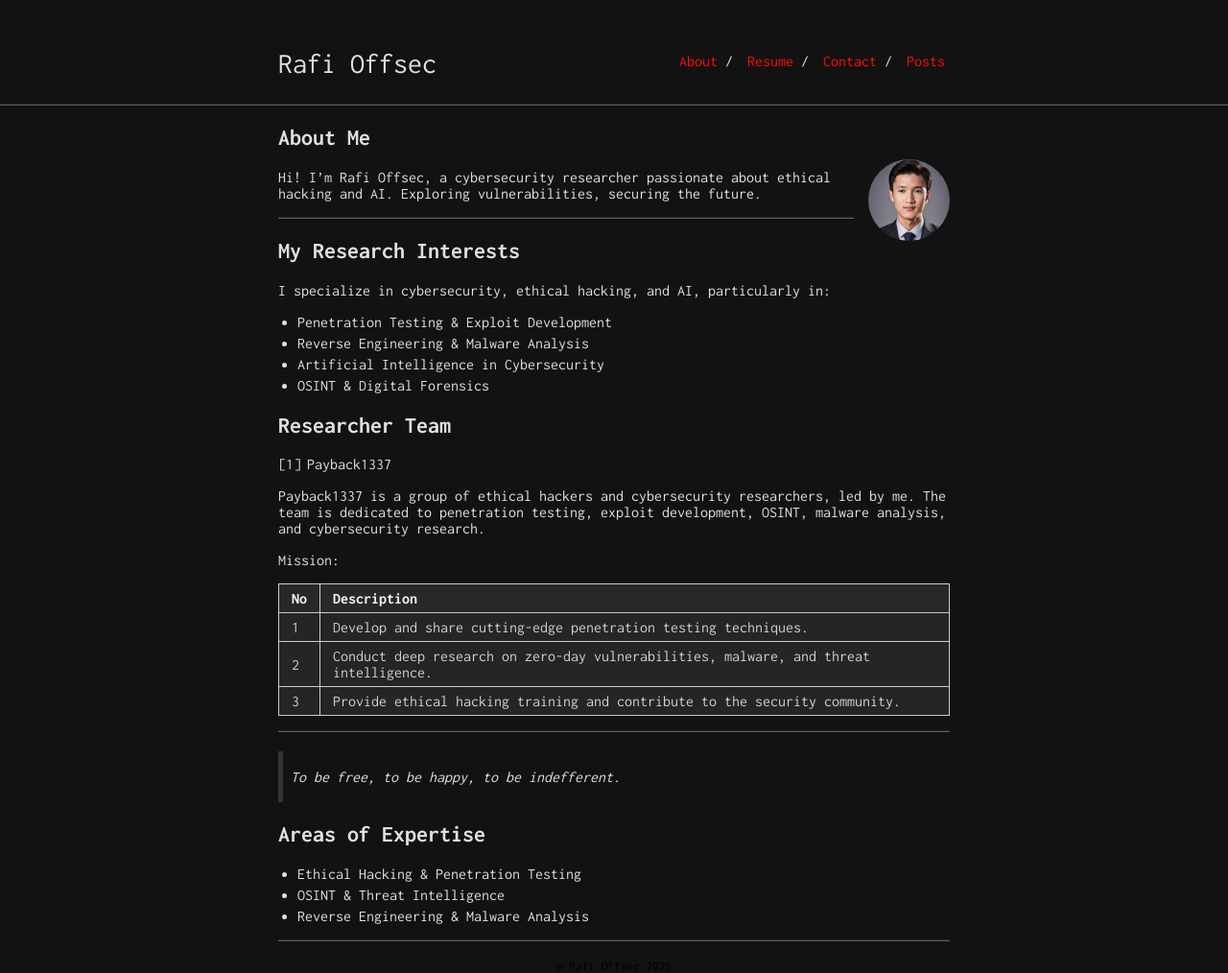
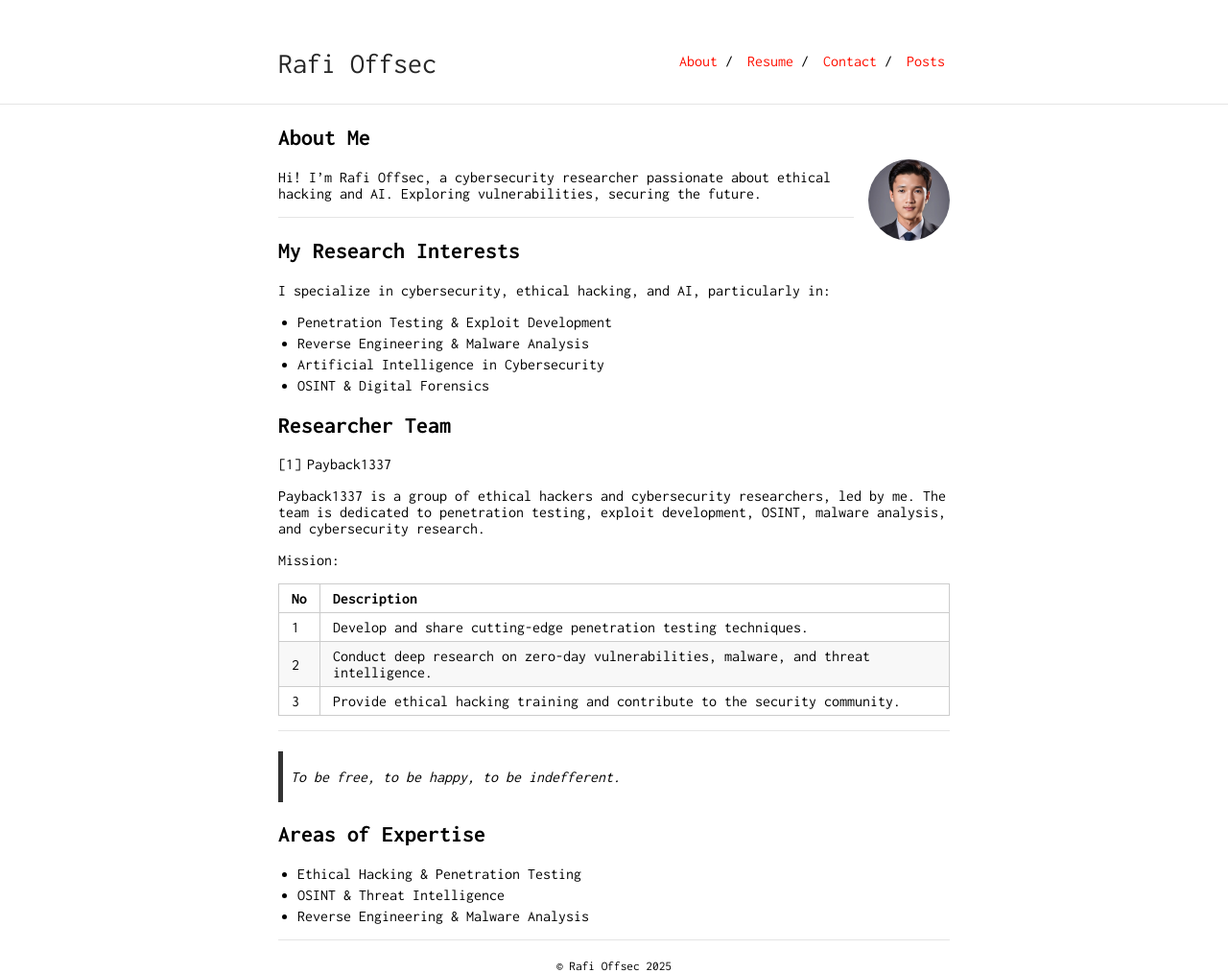
Before and after one commit to rafioffsec/rafioffsec.github.io, a Jekyll site: the page built from index.md, in a window 1280 px wide. Shown: the whole page at 96% size. Built offline with Jekyll 4.4.1, drawn with Linux system fonts in a browser that asks for light colours; our own code applies the rules of GitHub Pages for plain Markdown files.

Commit message:
Update _style.scss

```diff
--- a/_sass/_style.scss
+++ b/_sass/_style.scss
@@ -4,35 +4,19 @@
 
 Basic */
 
-html { height: 100%; margin: 0; padding: 0; }
-body { margin: 0; font-family: "Inconsolata"; height: 100%; background-color: #121212; color: #e0e0e0; }
-a { text-decoration: none; color: $accent; }
-a:hover { text-decoration: underline; }
-hr { border: 0; height: 0; border-top: 1px solid rgba(255, 255, 255, 0.1); border-bottom: 1px solid rgba(255, 255, 255, 0.3); }
+
+html { height: 100%; margin: 0; padding: 0; } body { margin: 0; font-family: "Inconsolata"; height: 100%; } a { text-decoration: none; color: $accent; } a:hover { text-decoration: underline; } hr { border: 0; height: 0; border-top: 1px solid rgba(0, 0, 0, 0.1); border-bottom: 1px solid rgba(255, 255, 255, 0.3); }
 
 /*
 
 Navbar */
 
-#author-name { font-size: 30px; color: #e0e0e0; display: inline-block; }
-.navbar { padding: 50px 0 50px 0; }
-.navbar-ul { display: inline-block; margin: 0; padding: 5px 0 5px 0; margin-left: 20px; }
-.nav-list { list-style-type: none; margin: 0 5px 0 10px; }
-.alignable { display: inline-block; }
-.pull-left { @extend .alignable; float: left; }
-.pull-right { @extend .alignable; float: right; }
+
+#author-name { font-size: 30px; color: #272727; display: inline-block; } .navbar { padding: 50px 0 50px 0; } .navbar-ul { display: inline-block; margin: 0; padding: 5px 0 5px 0; margin-left: 20px; } .nav-list { list-style-type: none; margin: 0 5px 0 10px; } .alignable { display: inline-block; } .pull-left { @extend .alignable; float: left; } .pull-right { @extend .alignable; float: right; }
 
 /* Divs */
 
-.container { max-width: $max-width; margin: auto; }
-.wrapper { min-height: 100%; }
-
-/* Tables */
-table { width: 100%; border-collapse: collapse; background-color: #1e1e1e; color: #e0e0e0; border: 1px solid #333; }
-th, td { border: 1px solid #333; padding: 10px; text-align: left; }
-th { background-color: #282828; color: #f8f8f2; }
-td { background-color: #252525; color: #d0d0d0; }
-tr:nth-child(even) { background-color: #2e2e2e; }
+.container { max-width: $max-width; margin: auto; } .wrapper { min-height: 100%; }
 
 /* Institute Image */
 
@@ -48,16 +32,4 @@ tr:nth-child(even) { background-color: #2e2e2e; }
 
 @import "typography"; @import "tables";
 
-/* Prism.js Syntax Highlighting */
-pre { background: #1e1e1e; color: #c5c8c6; padding: 15px; border-radius: 5px; overflow-x: auto; }
-code { font-family: "Fira Code", monospace; background: #252525; color: #f8f8f2; padding: 2px 5px; border-radius: 3px; }
-pre code { background: none; padding: 0; }
-.token.comment, .token.prolog, .token.doctype, .token.cdata { color: #7C7C7C; }
-.token.punctuation { color: #c5c8c6; }
-.token.property, .token.tag, .token.constant, .token.symbol, .token.deleted { color: #cc6666; }
-.token.boolean, .token.number { color: #de935f; }
-.token.selector, .token.attr-name, .token.string, .token.char, .token.builtin, .token.inserted { color: #b5bd68; }
-.token.operator, .token.entity, .token.url, .token.variable { color: #f8f8f2; }
-.token.atrule, .token.keyword { color: #81a2be; }
-.token.function { color: #f0c674; }
-.token.regex, .token.important { color: #8abeb7; }
+/* Prism.js Syntax Highlighting */ pre { background: #2d2d2d; color: #ccc; padding: 15px; border-radius: 5px; overflow-x: auto; } code { font-family: "Fira Code", monospace; background: #272727; color: #f8f8f2; padding: 2px 5px; border-radius: 3px; } pre code { background: none; padding: 0; } .token.comment, .token.prolog, .token.doctype, .token.cdata { color: #7C7C7C; } .token.punctuation { color: #c5c8c6; } .token.property, .token.tag, .token.constant, .token.symbol, .token.deleted { color: #cc6666; } .token.boolean, .token.number { color: #de935f; } .token.selector, .token.attr-name, .token.string, .token.char, .token.builtin, .token.inserted { color: #b5bd68; } .token.operator, .token.entity, .token.url, .token.variable { color: #f8f8f2; } .token.atrule, .token.keyword { color: #81a2be; } .token.function { color: #f0c674; } .token.regex, .token.important { color: #8abeb7; }
```
